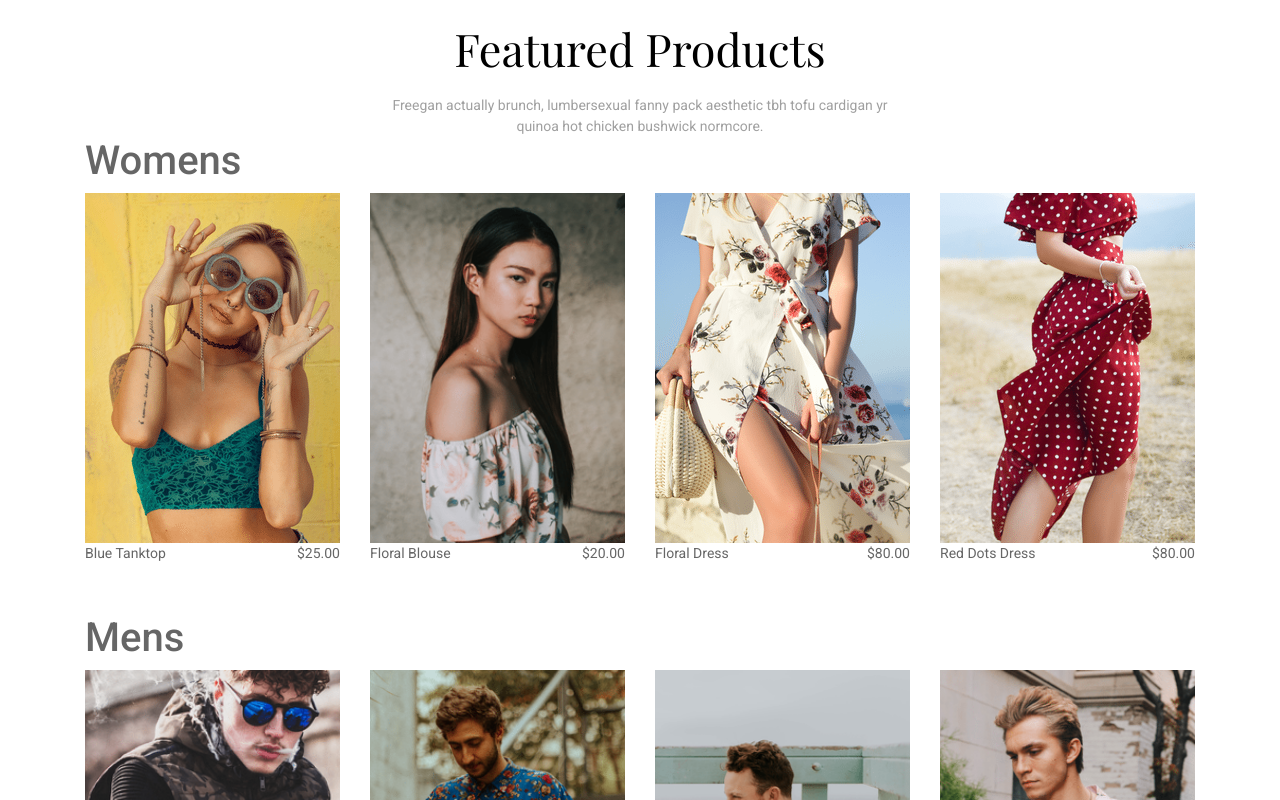
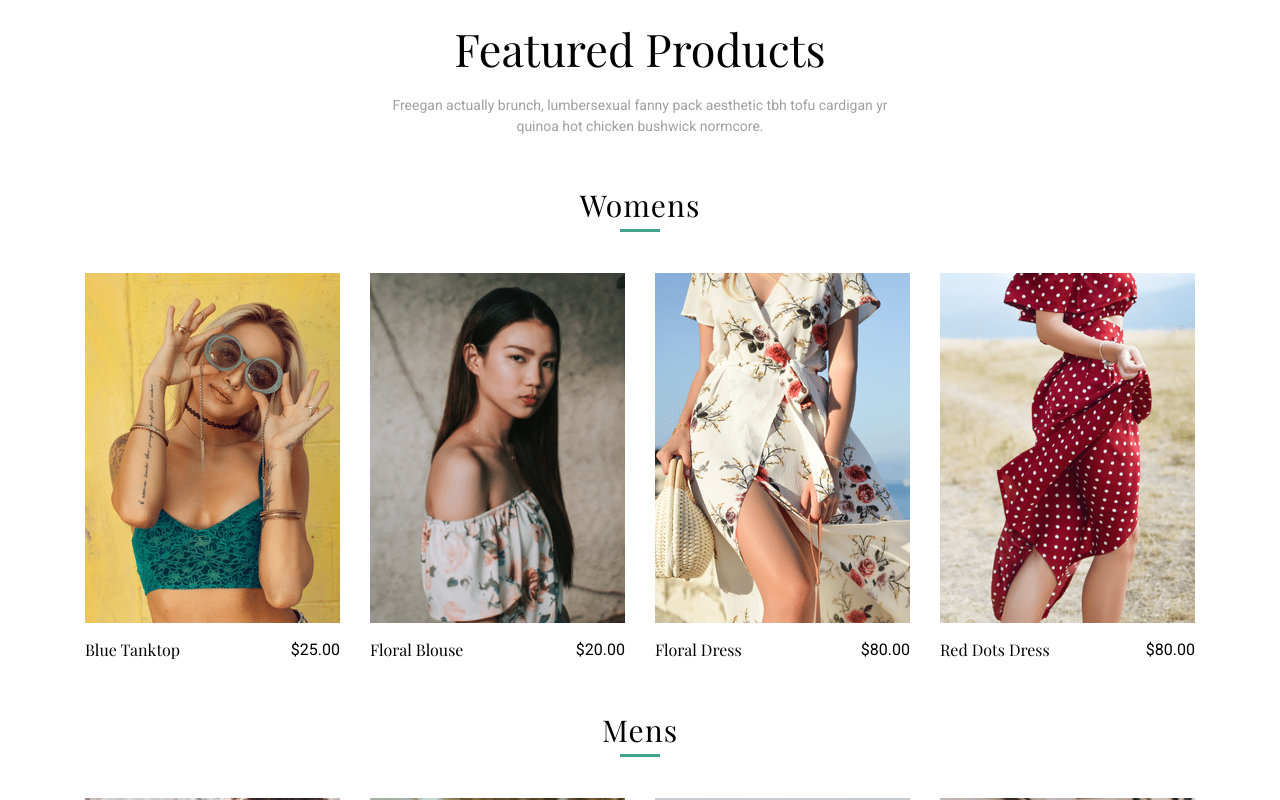
Before and after one commit to samir-mujanovic/clothing-shop, a React (Create React App) app: page / in a window 1280 px wide. Shown: the part 1020-1820 px from the top of the page. Built offline with nearby package versions, Linux system fonts and the light colour scheme.

Commit message:
added custom button component, and finished styling featured products

```diff
--- a/src/components/CollectionItem/CollectionItem.js
+++ b/src/components/CollectionItem/CollectionItem.js
@@ -12,7 +12,7 @@ const CollectionItem = ({ id, name, price, imageUrl }) => {
             backgroundImage: `url(${imageUrl})`
           }}
         />
-        <div className="collection-footer d-flex justify-content-between">
+        <div className="collection-footer d-flex">
           <span className="name">{name}</span>
           <span className="price">${price + ".00"}</span>
         </div>
--- a/src/components/CollectionItem/CollectionItem.styles.scss
+++ b/src/components/CollectionItem/CollectionItem.styles.scss
@@ -4,4 +4,17 @@
     background-size: cover;
     background-repeat: no-repeat;
   }
+  .collection-footer {
+    margin-top: 15px;
+    justify-content: space-between;
+    align-items: center;
+    span {
+      font-family: "Playfair Display", serif;
+      color: #000;
+      font-size: 16px;
+    }
+    span:not(:first-child) {
+      font-family: "Roboto", sans-serif;
+    }
+  }
 }
--- a/src/components/CollectionPreview/CollectionPreview.js
+++ b/src/components/CollectionPreview/CollectionPreview.js
@@ -8,7 +8,7 @@ const CollectionPreview = ({ title, items }) => {
   return (
     <div className="row spacing">
       <div className="col-12 collection-preview">
-        <h1>{title}</h1>
+        <h3>{title}</h3>
         <div className="row preview">
           {items
             .filter((item, index) => index < 4)
--- a/src/components/CollectionPreview/CollectionPreview.styles.scss
+++ b/src/components/CollectionPreview/CollectionPreview.styles.scss
@@ -1,3 +1,25 @@
 .spacing:not(:first-child) {
   margin-top: 50px;
 }
+.collection-preview {
+  h3 {
+    position: relative;
+    font-size: 30px;
+    text-align: center;
+    margin-bottom: 50px;
+    color: #000;
+    letter-spacing: 1px;
+    font-family: "Playfair Display", serif;
+
+    &:after {
+      content: "";
+      position: absolute;
+      bottom: -25%;
+      left: 50%;
+      transform: translateX(-50%);
+      width: 40px;
+      height: 3px;
+      background-color: #41a28e;
+    }
+  }
+}
--- /dev/null
+++ b/src/components/CustomButton/CustomButton.js
@@ -0,0 +1,13 @@
+import React from "react";
+
+import "./CustomButton.styles.scss";
+
+const CustomButton = ({ title, onClick }) => {
+  return (
+    <button onClick={onClick} className="btn green-btn">
+      {title}
+    </button>
+  );
+};
+
+export default CustomButton;
--- /dev/null
+++ b/src/components/CustomButton/CustomButton.styles.scss
@@ -0,0 +1,16 @@
+.green-btn {
+  width: auto;
+  height: 46px;
+  font-size: 12px;
+  color: #fff;
+  background-color: #41a28e;
+  letter-spacing: 2.5px;
+  border-radius: 0;
+  padding: 0 38px;
+  text-transform: uppercase;
+  transition: all 0.3s ease-out;
+  &:hover {
+    color: #000;
+    background-color: #fff;
+  }
+}
--- a/src/components/MenuItem/MenuItem.js
+++ b/src/components/MenuItem/MenuItem.js
@@ -1,9 +1,13 @@
 import React from "react";
 import { withRouter } from "react-router-dom";
+
+import CustomButton from "../CustomButton/CustomButton";
 
 import "./MenuItem.styles.scss";
 
 const MenuItem = ({ title, imageUrl, history, linkUrl, match }) => {
+  const redirect = () => history.push(`${match.url$}${linkUrl}`);
+
   return (
     <div className="col-12 col-md-4">
       <div className="wrapper-box">
@@ -15,12 +19,7 @@ const MenuItem = ({ title, imageUrl, history, linkUrl, match }) => {
         >
           <div className="hero-info-block">
             <h4>{title}</h4>
-            <button
-              onClick={() => history.push(`${match.url$}${linkUrl}`)}
-              className="btn green-btn"
-            >
-              Shop Now
-            </button>
+            <CustomButton onClick={redirect} title="Shop Now" />
           </div>
         </div>
       </div>
--- a/src/components/MenuItem/MenuItem.styles.scss
+++ b/src/components/MenuItem/MenuItem.styles.scss
@@ -30,21 +30,5 @@
       font-family: "Playfair Display", serif;
       color: #fff;
     }
-    .green-btn {
-      width: auto;
-      height: 46px;
-      font-size: 12px;
-      color: #fff;
-      background-color: #41a28e;
-      letter-spacing: 2.5px;
-      border-radius: 0;
-      padding: 0 38px;
-      text-transform: uppercase;
-      transition: all 0.3s ease-out;
-      &:hover {
-        color: #000;
-        background-color: #fff;
-      }
-    }
   }
 }
--- a/src/pages/homepage/homepage.js
+++ b/src/pages/homepage/homepage.js
@@ -28,7 +28,7 @@ class homepage extends React.Component {
             subtitle="Freegan actually brunch, lumbersexual fanny pack aesthetic tbh tofu
         cardigan yr quinoa hot chicken bushwick normcore."
           />
-          <div className="container">
+          <div className="container spacing">
             {collections
               .filter(item => item.title === "Womens" || item.title === "Mens")
               .map(({ id, ...otherCollectionProps }) => {
```
